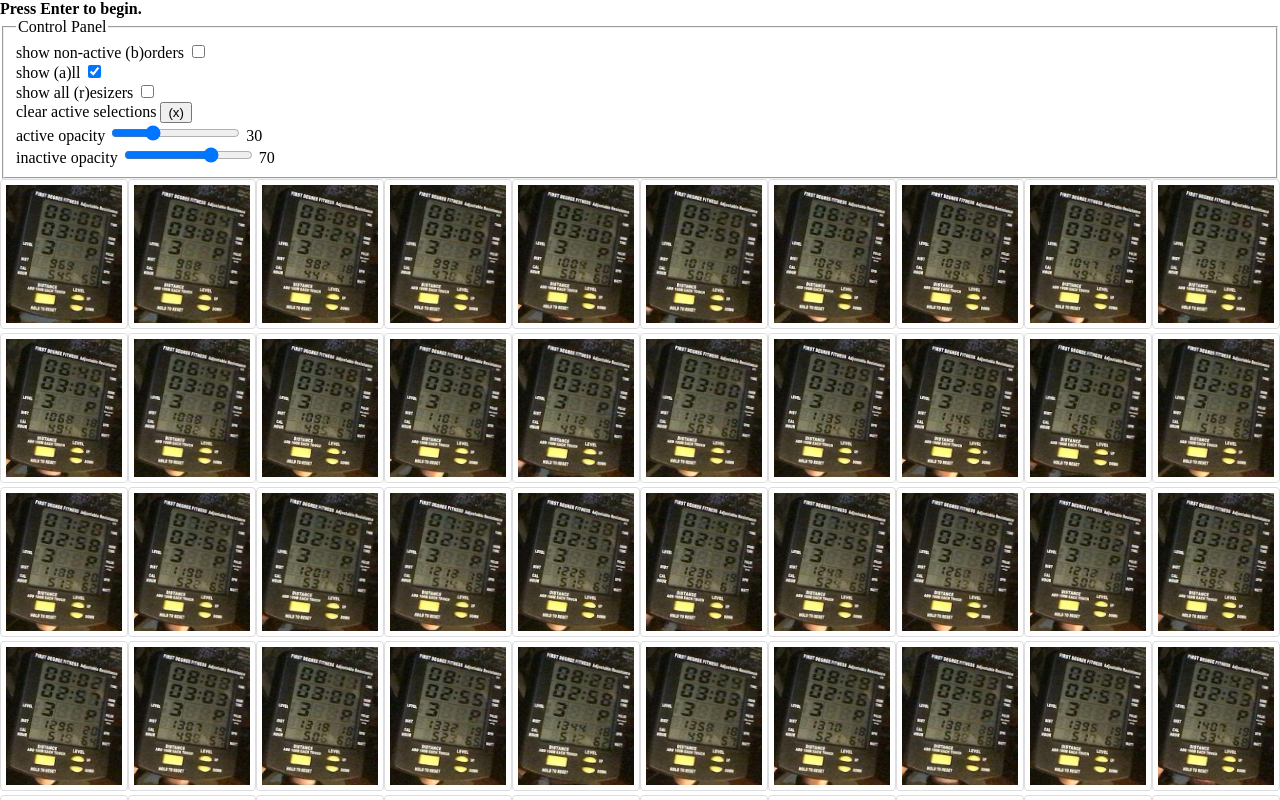
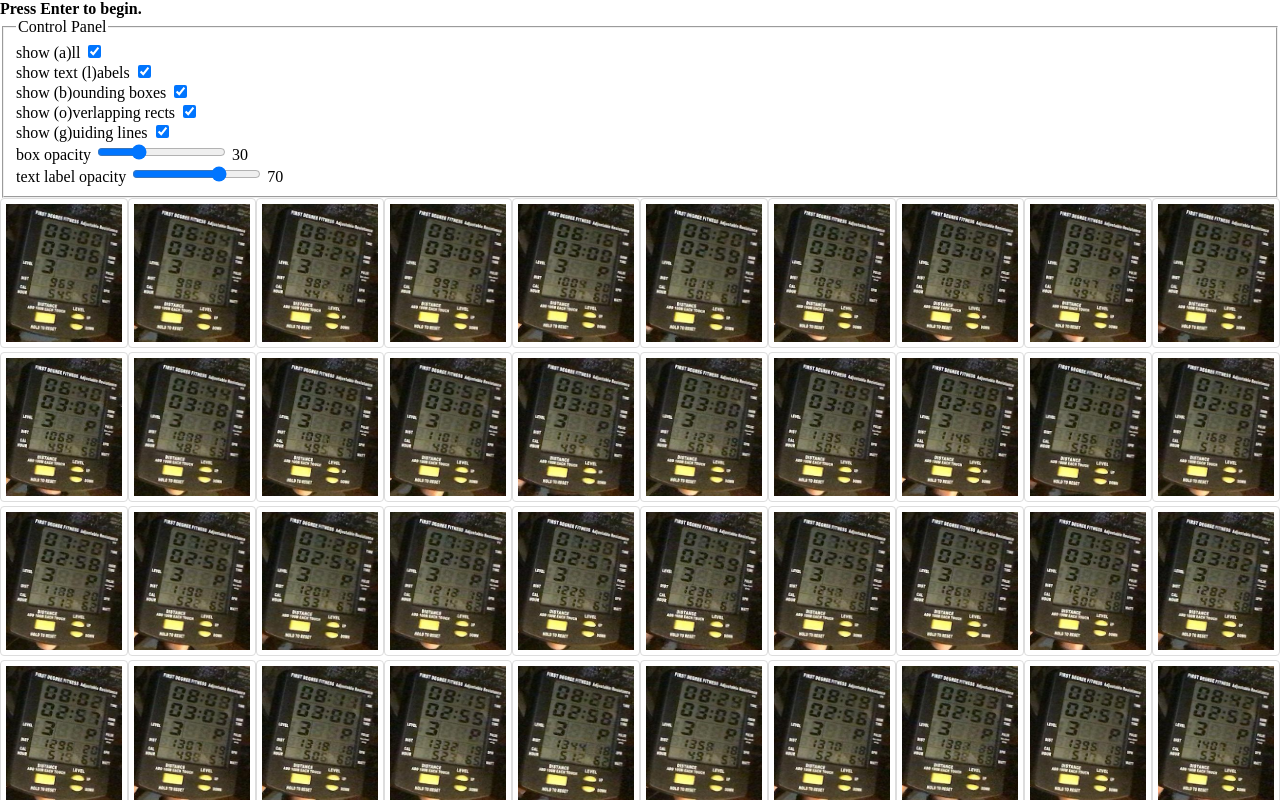
Before and after one commit to PhilBrockman/autobbox, a React (Create React App) app: page / in a window 1280 px wide. Shown: the top 800 px of the page. Built offline with nearby package versions, Linux system fonts and the light colour scheme.

Commit message:
readying to add guiding lines

```diff
--- a/src/App.js
+++ b/src/App.js
@@ -54,7 +54,7 @@ function App() {
 
   const setKeyToValue = (key, value) => {
     let updatedScreens = [...screens];
-    let digit = updatedScreens[screenIndex].digits.filter(item => item.key === key);
+    // let digit = updatedScreens[screenIndex].digits.filter(item => item.key === key);
     updatedScreens[screenIndex].digits = updatedScreens[screenIndex].digits.map(item => {
       if(item.key === key){
         item.class_label = value
--- a/src/BBoxEditor/BBoxes.js
+++ b/src/BBoxEditor/BBoxes.js
@@ -39,7 +39,7 @@ export const BBoxes = (props) => {
     }
     return (<>
       {definedDigits}
-      {showOverlappingBoxes(props.screen)}
+      {showOverlappingBoxes(props.screen, props.sysOptions.options.find(item => item.name==="show-overlapping").value)}
       {tmpDigit}
     </>);
   } else {
--- a/src/BBoxEditor/BoundingBox.js
+++ b/src/BBoxEditor/BoundingBox.js
@@ -2,17 +2,33 @@ import {canvas} from 'utilities/SAUtils.js'
 import {yoloLabels} from 'utilities/AppUtils'
 import colorChooser from "utilities/Colors.js"
 
+
+
 export const BoundingBox =  (props) => {
-  let opacity = .3;
   // console.log("control panel options", props.sysOptions.options.find(item => item.name==="show-all").value)
   let digit = props.digit;
   let bbox = digit.bbox;
   let width = canvas().width;
   let height = canvas().height;
 
-  if(props.sysOptions.options.find(item => item.name==="show-all").value) {
-    console.log("show-all is false")
-    opacity = 0
+  let backgroundOpacity = props.sysOptions.options.find(item => item.name==="box-opacity").value/100;
+  let textOpacity = props.sysOptions.options.find(item => item.name==="text-opacity").value/100
+
+  const opt = (name) => {
+    return props.sysOptions.options.find(item => item.name===name);
+  }
+
+  if(!opt("show-text-labels").value){
+    textOpacity = 0;
+  }
+
+  if(!opt("show-bboxes").value){
+    backgroundOpacity = 0;
+  }
+
+  if(!opt("show-all").value) {
+    backgroundOpacity = 0;
+    textOpacity = 0;
   }
 
   const style = {
@@ -20,9 +36,10 @@ export const BoundingBox =  (props) => {
       left: width*(bbox.xcent - bbox.width/2),
       width: width*(bbox.width),
       height: height*bbox.height,
-      background: colorChooser(digit.class_label,opacity),
+      background: colorChooser(digit.class_label, backgroundOpacity),
       onselectstart:"return false"
     };
+
 
   return (
     <div
@@ -30,7 +47,7 @@ export const BoundingBox =  (props) => {
       style={style}
       id={digit.key}
       >
-      <div style={{bottom:0, left:0, position:"absolute", opacity: opacity, color:"#FFF"}}>
+      <div style={{bottom:0, left:0, position:"absolute", opacity: textOpacity, color:"#FFF"}}>
         {yoloLabels[digit.class_label]}
       </div>
       {props.children}
--- a/src/BBoxEditor/ScreenAnalyzer.js
+++ b/src/BBoxEditor/ScreenAnalyzer.js
@@ -1,15 +1,15 @@
 import './styles/thumbnails.css';
 import './styles/canvas.css'
-import colorChooser from "utilities/Colors.js"
+// import colorChooser from "utilities/Colors.js"
 // import {humanReadableClassLabel} from 'utilities/BBoxEditor.js'
 import React from 'react'
 import {Canvas} from "./Canvas"
 
 // import useMousePosition from "utilities/useMousePosition";
 
-function onlyUnique(value, index, self) {
-  return self.indexOf(value) === index;
-}
+// function onlyUnique(value, index, self) {
+//   return self.indexOf(value) === index;
+// }
 
 // const MetaData = (props) => {
 //   let labels =  props.screen.digits.map(digit => digit.class_label)
@@ -25,8 +25,19 @@ function onlyUnique(value, index, self) {
 
 export const ScreenAnalyzer = (props) => {
     return(
-      <Canvas {...props} />
+      <Targeter sysOptions={props.sysOptions}>
+        <Canvas {...props} />
+      </Targeter>
     );
+}
+
+const Targeter = (props) => {
+  let guides = props.sysOptions.options.find(item => item.name==="show-guides").value;
+  return (
+    <>
+      {props.children}
+    </>
+  )
 }
 
 
--- a/src/Controls/initialState.js
+++ b/src/Controls/initialState.js
@@ -10,13 +10,6 @@ export const initialState = {
     //   keyshortcut: "n"
     // },
     {
-      label: "show non-active (b)orders",
-      name: "show-non-active-borders",
-      type: "checkbox",
-      value: false,
-      keyshortcut: "b"
-    },
-    {
       label: "show (a)ll",
       name: "show-all",
       type: "checkbox",
@@ -24,31 +17,52 @@ export const initialState = {
       keyshortcut: "a"
     },
     {
-      label: "show all (r)esizers",
-      name: "show-all-resizers",
-      type:"checkbox",
-      value: false,
-      keyshortcut: "r"
+      label: "show text (l)abels",
+      name: "show-text-labels",
+      type: "checkbox",
+      value: true,
+      keyshortcut: "l"
     },
     {
-      label: "clear active selections",
-      name: "clear-active-selection",
-      text: "(x)",
-      type: "button",
-      value: false,
-      keyshortcut: "x"
+      label: "show (b)ounding boxes",
+      name: "show-bboxes",
+      type:"checkbox",
+      value: true,
+      keyshortcut: "b"
     },
     {
-      label: "active opacity",
-      name: "active-opacity",
+      label: "show (o)verlapping rects",
+      name: "show-overlapping",
+      type:"checkbox",
+      value: true,
+      keyshortcut: "o"
+    },
+    {
+      label: "show (g)uiding lines",
+      name: "show-guides",
+      type:"checkbox",
+      value: true,
+      keyshortcut: "g"
+    },
+    // {
+    //   label: "clear active selections",
+    //   name: "clear-active-selection",
+    //   text: "(x)",
+    //   type: "button",
+    //   value: false,
+    //   keyshortcut: "x"
+    // },
+    {
+      label: "box opacity",
+      name: "box-opacity",
       type: "range",
       value: 30,
       min: 0,
       max: 100
     },
     {
-      label: "inactive opacity",
-      name: "inactive-opacity",
+      label: "text label opacity",
+      name: "text-opacity",
       type: "range",
       value: 70,
       min: 0,
```
Also changed, not shown: src/utilities/BBoxEditorUtils.js (+2 -4 lines).
